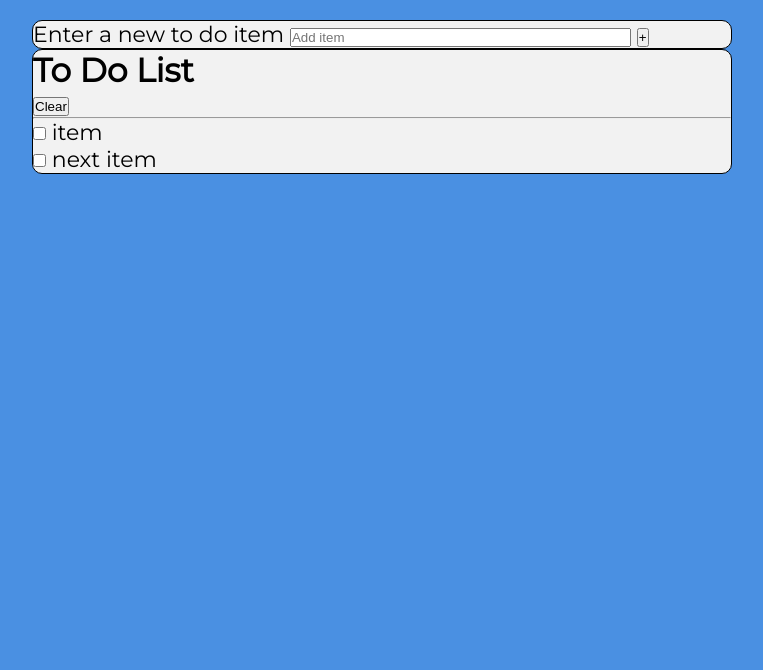
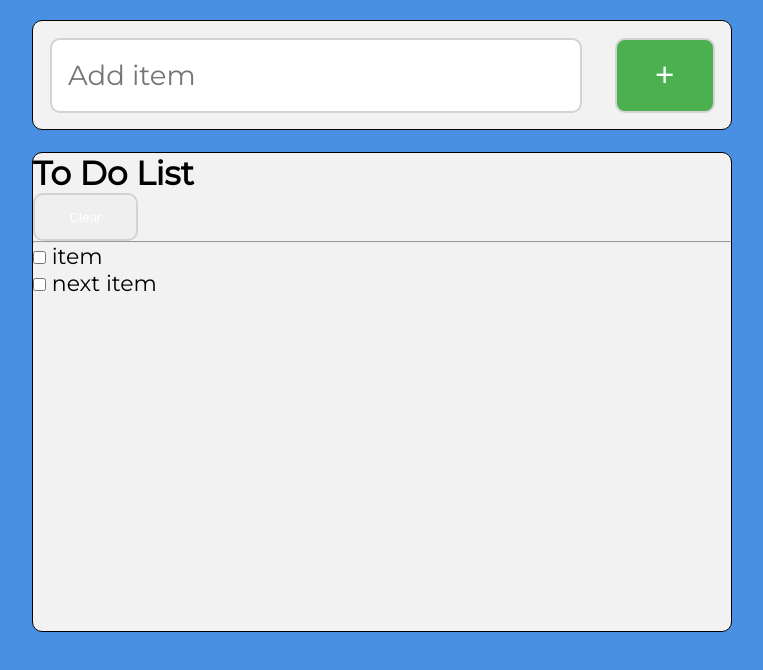
Before and after one commit to Quiatus/prj-todoList, a plain HTML site: page index.html in a window 1280 px wide. Shown: the whole page, without its empty margins (258-1021 px from the left). Drawn offline with Linux system fonts and the light colour scheme.

Commit message:
add top bar style

```diff
--- a/sass/_base.scss
+++ b/sass/_base.scss
@@ -4,6 +4,11 @@ $default-font-color: #000;
 $background-color: #4a90e2;
 $container-bgcolor: #f2f2f2;
 $container-bordercolor: #000;
+$textbox-bordercolor: lightgray;
+$button-textcolor: #fff;
+$button-hovercolor: #000;
+$add-button-color: #4caf50;
+$clear-button-color: #9f6060;
 
 @mixin mq($size) {
     @media only screen and (min-width: $size) {
--- a/sass/style.scss
+++ b/sass/style.scss
@@ -1 +1,4 @@
-@import "_base";
+@use "_base";
+@use "_sharedClasses";
+@use "_newItemEntry";
+@use "_listContainer";
```
Also changed, not shown: dist/css/style.css, 1 other file.
